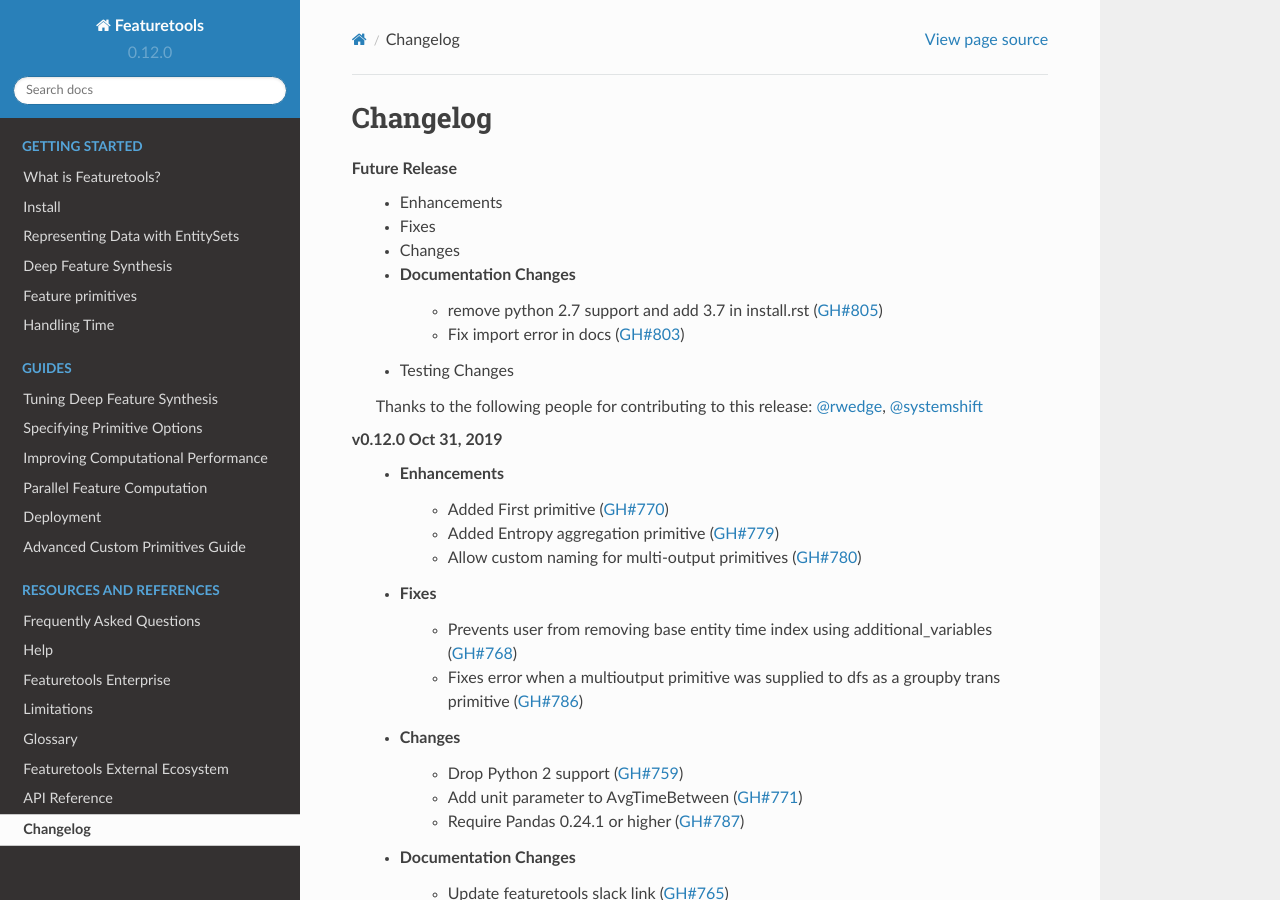
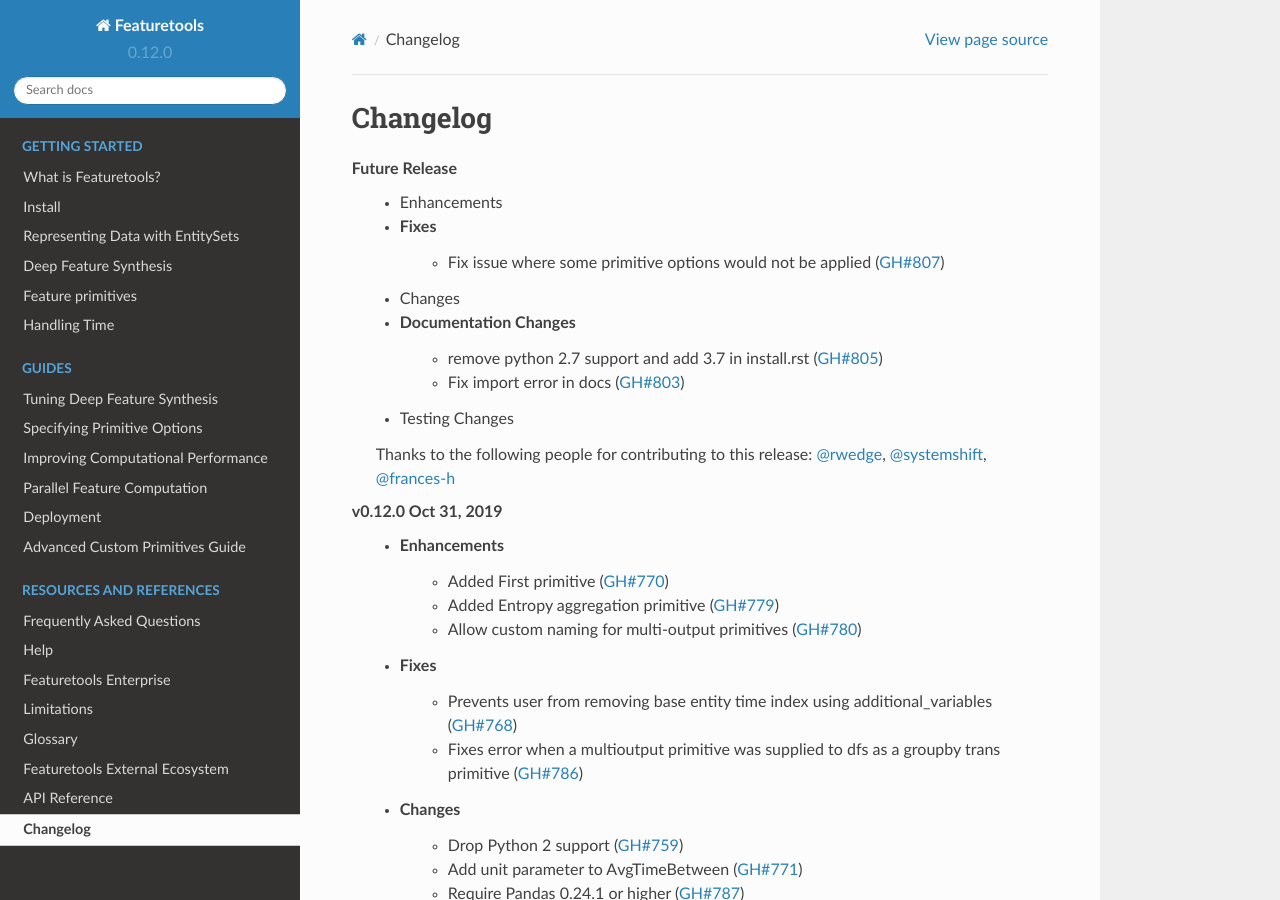
Before and after one commit to alteryx/featuretools, a Sphinx documentation site: the page built from docs/source/changelog.rst, in a window 1280 px wide and 900 px high. Built offline with Sphinx 7.4.7 and the Read the Docs theme 2.0.0, drawn with Linux system fonts in a browser that asks for light colours; pages that are not in the unit, such as notebooks, are missing from menus.

Commit message:
update changelog

```diff
--- a/docs/source/changelog.rst
+++ b/docs/source/changelog.rst
@@ -5,6 +5,7 @@
 **Future Release**
     * Enhancements
     * Fixes
+        * Fix issue where some primitive options would not be applied (:pr:`807`)
     * Changes
     * Documentation Changes
         * remove python 2.7 support and add 3.7 in install.rst (:pr:`805`)
@@ -12,7 +13,7 @@
     * Testing Changes
 
     Thanks to the following people for contributing to this release:
-    :user:`rwedge`, :user:`systemshift`
+    :user:`rwedge`, :user:`systemshift`, :user:`frances-h`
 
 **v0.12.0 Oct 31, 2019**
     * Enhancements
```
